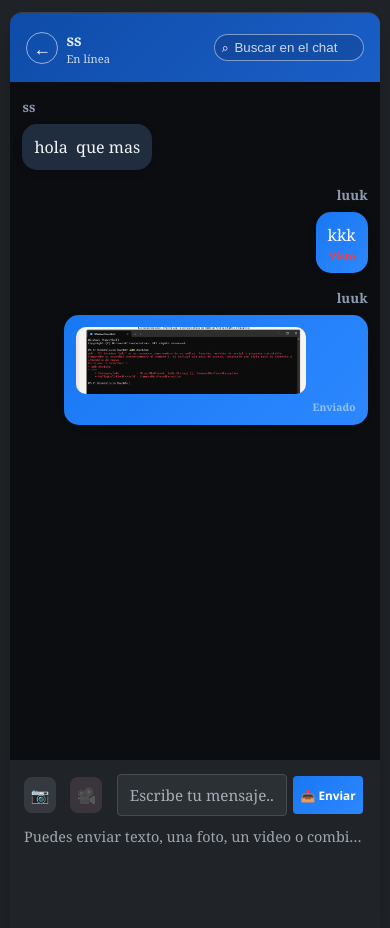
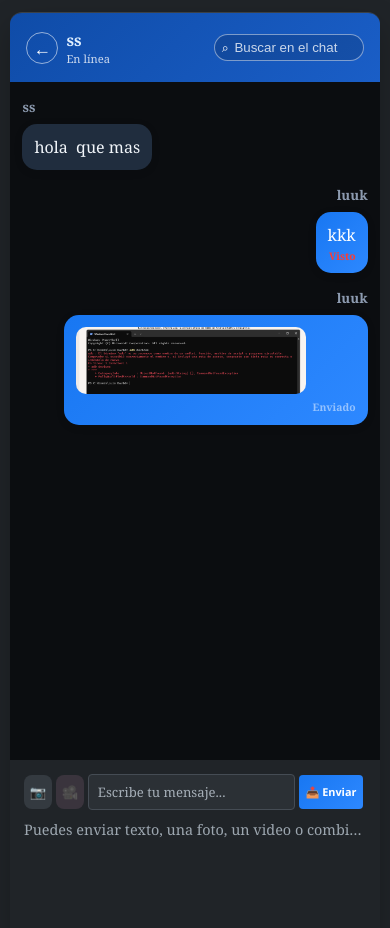
Before and after one commit to luisitoflorez12-arch/miappsocial, a Flask app: page /chat/1/2 in a window 390 px wide. Run offline with Flask 3, Linux system fonts and the light colour scheme; a user stored in the database is signed in; data comes from the database, SQL or seed files in the repository; some libraries are stand-ins or nearby versions.

Commit message:
otro pulls

```diff
--- a/static/style_new.css
+++ b/static/style_new.css
@@ -3388,6 +3388,18 @@
     .friend-actions .btn { padding: 0.4rem 0.45rem; font-size: 0.7rem; }
 }
 
+/* Compact mobile composer: preserve room for writing. */
+@media (max-width: 600px) {
+    .chat-form .input-group { grid-template-columns: 28px 28px minmax(0, 1fr) auto; gap: 0.25rem; }
+    .chat-form .chat-image-button { width: 28px; min-width: 28px; height: 34px; font-size: 0.82rem; }
+    .chat-form .input-group .form-control { min-height: 36px; padding: 0.5rem 0.55rem; font-size: 0.82rem; }
+    .chat-form .input-group .btn { min-width: 48px; width: auto; min-height: 34px; padding: 0.45rem 0.4rem; font-size: 0.68rem; }
+    .group-chat-form .input-group { grid-template-columns: 28px 28px minmax(0, 1fr) auto; }
+    .group-chat-form .chat-image-button { width: 28px; min-width: 28px; height: 34px; font-size: 0.82rem; }
+    .group-chat-form .form-control { min-height: 36px; font-size: 0.82rem; }
+    .group-chat-form .btn { min-width: 48px; min-height: 34px; padding: 0.45rem 0.4rem; font-size: 0.68rem; }
+}
+
 @media (max-width: 600px) {
     .messages-page .conversation-item { margin-top: 0.45rem; padding: 0.65rem 0.55rem; }
 }
```
